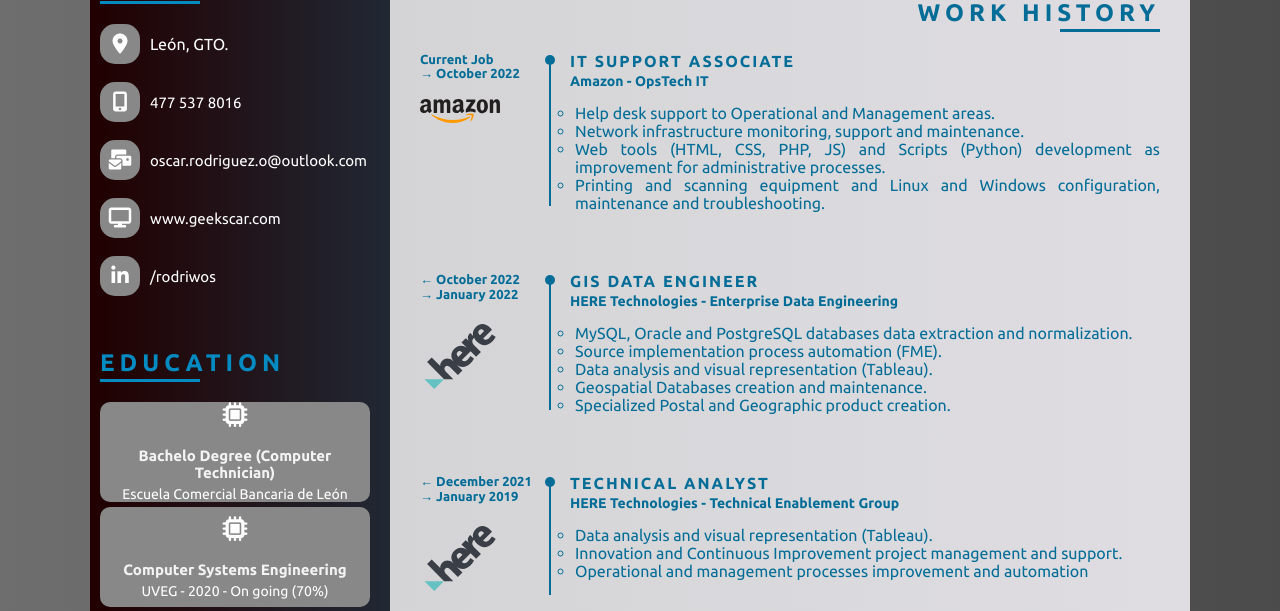
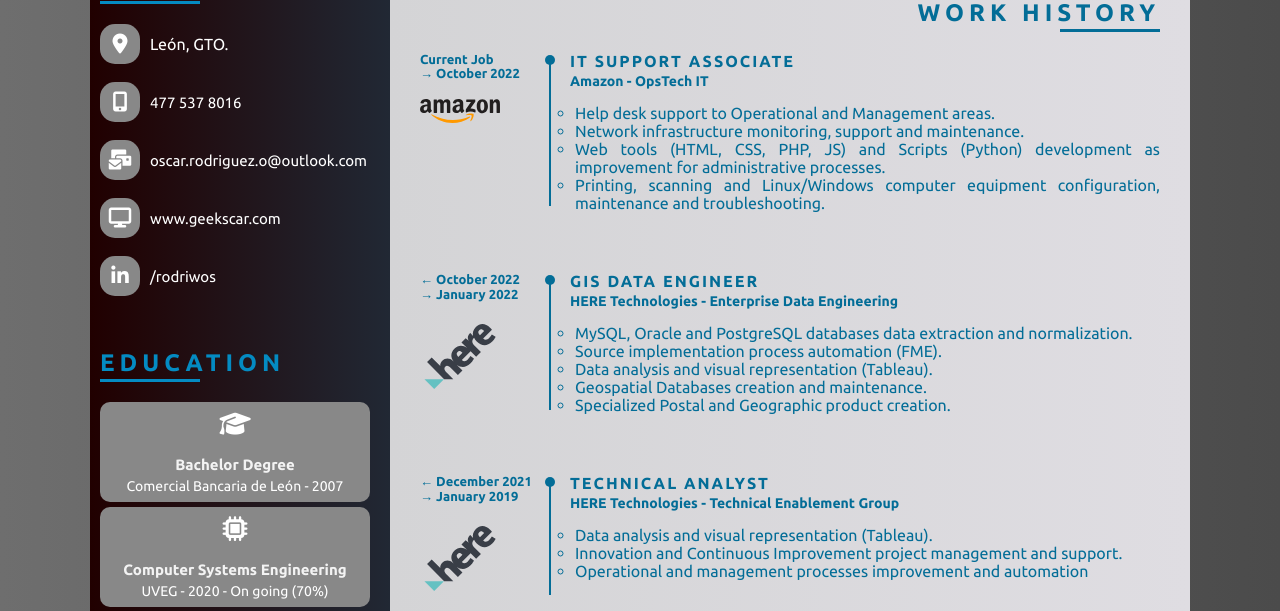
Before and after one commit to GeekscarM/GTS, a PHP site: page /cv_en.html in a window 1280 px wide. Shown: the part 326-937 px from the top of the page. Run offline with PHP 8.4, Linux system fonts and the light colour scheme; some libraries are stand-ins or nearby versions.

Commit message:
general update

```diff
--- a/cv_en.html
+++ b/cv_en.html
@@ -77,8 +77,8 @@
                     <ul>
                         <li>
                             <div class="li_wrap">
-                                <div class="icon_big"><i class="fa-solid fa-microchip"></i></div>
-                                <div class="text_big"><br>Bachelo Degree (Computer Technician)</div><div class="text">Escuela Comercial Bancaria de León</div>
+                                <div class="icon_big"><i class="fa-solid fa-graduation-cap"></i></div>
+                                <div class="text_big"><br>Bachelor Degree</div><div class="text">Comercial Bancaria de León - 2007</div>
                             </div>
                         </li>
                         <li>
@@ -288,7 +288,7 @@
                                             <li>Help desk support to Operational and Management areas.</li>
                                             <li>Network infrastructure monitoring, support and maintenance.</li>
                                             <li>Web tools (HTML, CSS, PHP, JS) and Scripts (Python) development as improvement for administrative processes.</li>
-                                            <li>Printing and scanning equipment and Linux and Windows configuration, maintenance and troubleshooting.</li>
+                                            <li>Printing, scanning and Linux/Windows computer equipment configuration, maintenance and troubleshooting.</li>
                                         </ul>
                                     </div>
                                 </div>
```
Also changed, not shown: css/cv_v2_style.css (line endings or trailing spaces).
